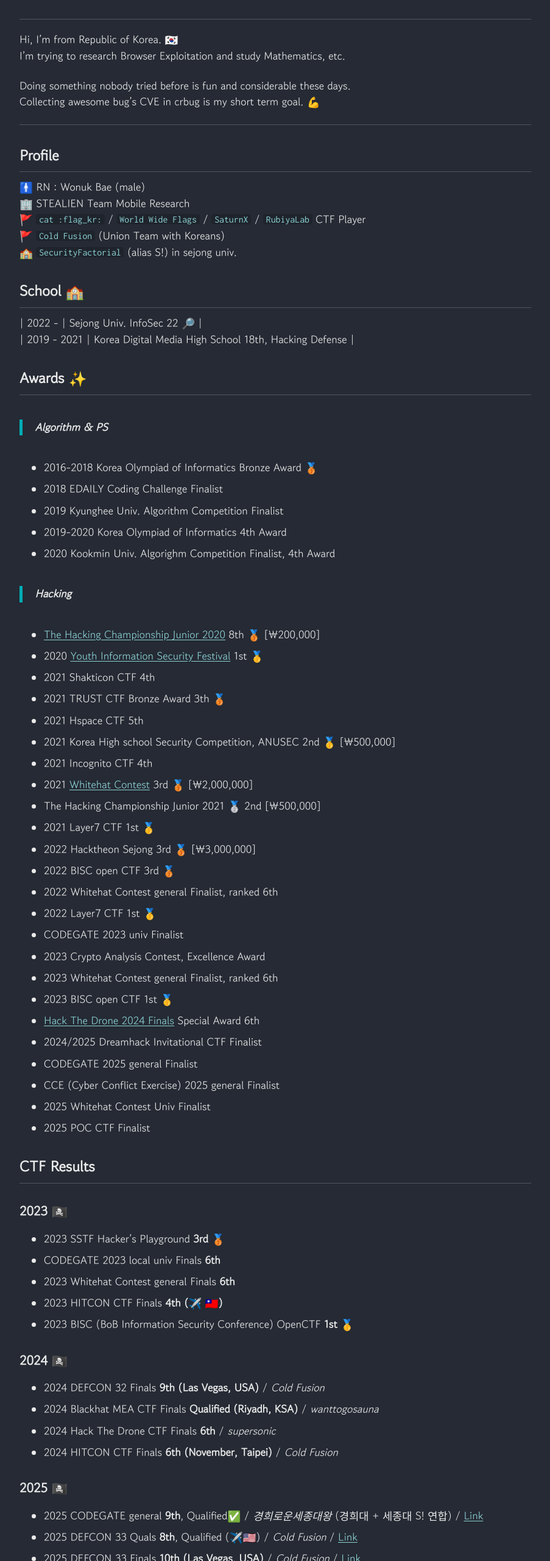
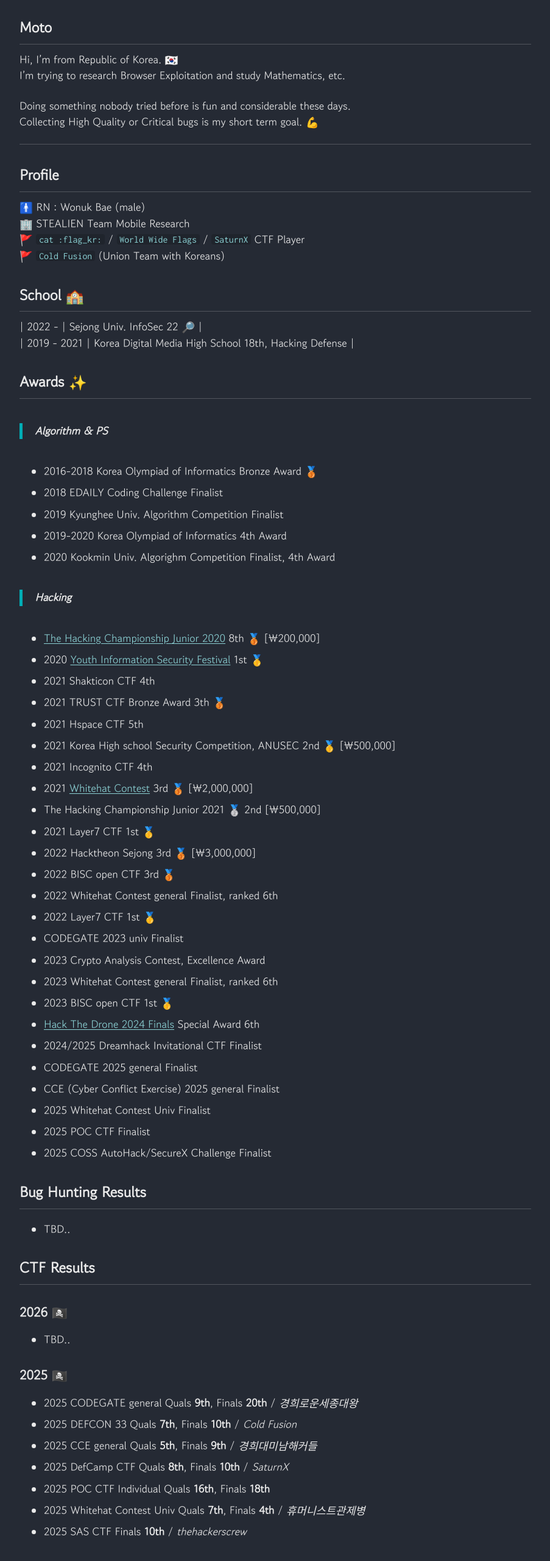
Before and after one commit to bww9641/myblog_v2, a plain HTML site: page about/index.html in a window 1280 px wide. Shown: the part 240-2800 px from the top of the page at 61% size, without its empty margins (188-1091 px from the left). Drawn offline with nearby package versions, Linux system fonts and the light colour scheme; some packages are replaced by stand-ins of ours.

Commit message:
update about.md (251227)

```diff
--- a/about/index.html
+++ b/about/index.html
@@ -219,22 +219,21 @@
 “We are what we repeatedly do. Excellence, then, is not an act, but a habit.” - Will Durant</p>
 </blockquote>
 
-<hr />
+<h2 id="moto">Moto</h2>
 
 <p>Hi, I’m from Republic of Korea. 🇰🇷<br />
 I’m trying to research Browser Exploitation and study Mathematics, etc.</p>
 
 <p>Doing something nobody tried before is fun and considerable these days.<br />
-Collecting awesome bug’s CVE in crbug is my short term goal. 💪</p>
+Collecting High Quality or Critical bugs is my short term goal. 💪</p>
 
 <hr />
 
 <h2 id="profile">Profile</h2>
 <p>🚹 RN : Wonuk Bae (male)<br />
 🏢 STEALIEN Team Mobile Research<br />
-🚩 <a href="https://x.com/cat_flag_kr" target="_blank" style="text-decoration:none"><code class="language-plaintext highlighter-rouge">cat :flag_kr:</code></a> / <a href="https://x.com/WWFlags" target="_blank" style="text-decoration:none"><code class="language-plaintext highlighter-rouge">World Wide Flags</code></a> / <a href="https://www.saturnx.blog/about" target="_blank" style="text-decoration:none"><code class="language-plaintext highlighter-rouge">SaturnX</code></a> / <a href="https://rubiyalab.team" target="_blank" style="text-decoration:none"><code class="language-plaintext highlighter-rouge">RubiyaLab</code></a> CTF Player<br />
-🚩 <a href="https://ctftime.org/team/287429" target="_blank" style="text-decoration:none"><code class="language-plaintext highlighter-rouge">Cold Fusion</code></a> (Union Team with Koreans)<br />
-🏫 <a href="https://sites.google.com/view/ssfactorial2024/home" target="_blank" style="text-decoration:none"><code class="language-plaintext highlighter-rouge">SecurityFactorial</code></a> (alias S!) in sejong univ.</p>
+🚩 <a href="https://x.com/cat_flag_kr" target="_blank" style="text-decoration:none"><code class="language-plaintext highlighter-rouge">cat :flag_kr:</code></a> / <a href="https://x.com/WWFlags" target="_blank" style="text-decoration:none"><code class="language-plaintext highlighter-rouge">World Wide Flags</code></a> / <a href="https://www.saturnx.blog/about" target="_blank" style="text-decoration:none"><code class="language-plaintext highlighter-rouge">SaturnX</code></a> CTF Player<br />
+🚩 <a href="https://ctftime.org/team/287429" target="_blank" style="text-decoration:none"><code class="language-plaintext highlighter-rouge">Cold Fusion</code></a> (Union Team with Koreans)</p>
 
 <h2 id="school-">School 🏫</h2>
 <p>| 2022 -      | Sejong Univ. InfoSec 22 🔎 |<br />
@@ -282,16 +281,29 @@ Collecting awesome bug’s CVE in crbug is my short term goal. 💪</p>
   <li>CCE (Cyber Conflict Exercise) 2025 general Finalist</li>
   <li>2025 Whitehat Contest Univ Finalist</li>
   <li>2025 POC CTF Finalist</li>
+  <li>2025 COSS AutoHack/SecureX Challenge Finalist</li>
+</ul>
+
+<h2 id="bug-hunting-results">Bug Hunting Results</h2>
+<ul>
+  <li>TBD..</li>
 </ul>
 
 <h2 id="ctf-results">CTF Results</h2>
-<h4 id="2023-️">2023 🏴‍☠️</h4>
+<h4 id="2026-️">2026 🏴‍☠️</h4>
 <ul>
-  <li>2023 SSTF Hacker’s Playground <strong>3rd</strong> 🥉</li>
-  <li>CODEGATE 2023 local univ Finals <strong>6th</strong></li>
-  <li>2023 Whitehat Contest general Finals <strong>6th</strong></li>
-  <li>2023 HITCON CTF Finals <strong>4th (✈️ 🇹🇼)</strong></li>
-  <li>2023 BISC (BoB Information Security Conference) OpenCTF <strong>1st</strong> 🥇</li>
+  <li>TBD..</li>
+</ul>
+
+<h4 id="2025-️">2025 🏴‍☠️</h4>
+<ul>
+  <li>2025 CODEGATE general Quals <strong>9th</strong>, Finals <strong>20th</strong> / <em>경희로운세종대왕</em></li>
+  <li>2025 DEFCON 33 Quals <strong>7th</strong>, Finals <strong>10th</strong> / <em>Cold Fusion</em></li>
+  <li>2025 CCE general Quals <strong>5th</strong>, Finals <strong>9th</strong> / <em>경희대미남해커들</em></li>
+  <li>2025 DefCamp CTF Quals <strong>8th</strong>, Finals <strong>10th</strong> / <em>SaturnX</em></li>
+  <li>2025 POC CTF Individual Quals <strong>16th</strong>, Finals <strong>18th</strong></li>
+  <li>2025 Whitehat Contest Univ Quals <strong>7th</strong>, Finals <strong>4th</strong> / <em>휴머니스트관제병</em></li>
+  <li>2025 SAS CTF Finals <strong>10th</strong> / <em>thehackerscrew</em></li>
 </ul>
 
 <h4 id="2024-️">2024 🏴‍☠️</h4>
@@ -302,17 +314,13 @@ Collecting awesome bug’s CVE in crbug is my short term goal. 💪</p>
   <li>2024 HITCON CTF Finals <strong>6th (November, Taipei)</strong> / <em>Cold Fusion</em></li>
 </ul>
 
-<h4 id="2025-️">2025 🏴‍☠️</h4>
+<h4 id="2023-️">2023 🏴‍☠️</h4>
 <ul>
-  <li>2025 CODEGATE general <strong>9th</strong>, Qualified✅ / <em>경희로운세종대왕</em> (경희대 + 세종대 S! 연합) / <a href="https://x.com/st4rlight_exp/status/1907654690034045030" target="_blank">Link</a></li>
-  <li>2025 DEFCON 33 Quals <strong>8th</strong>, Qualified (✈️🇺🇸) / <em>Cold Fusion</em> / <a href="https://x.com/st4rlight_exp/status/1911575860454539701" target="_blank">Link</a></li>
-  <li>2025 DEFCON 33 Finals <strong>10th (Las Vegas, USA)</strong> / <em>Cold Fusion</em> / <a href="https://x.com/st4rlight_exp/status/1954954227903811918" target="_blank">Link</a></li>
-  <li>2025 CCE general quals <strong>5th</strong>, Qualified✅ / <em>경희대미남해커들 (PwnLab)</em> / <a href="https://x.com/st4rlight_exp/status/1956648915668799805" target="_blank">Link</a></li>
-  <li>2025 Blackhat MEA CTF, Qualified (✈️🇸🇦) / <em>Eclipse Five (with Giappppp, One, luv, P1ain)</em></li>
-  <li>2025 DefCamp CTF Quals <strong>8th</strong>, Qualified (✈️🇷🇴) / <em>SaturnX</em> / <a href="https://x.com/st4rlight_exp/status/1967171651247980611" target="_blank">Link</a></li>
-  <li>2025 POC CTF Individual Quals <strong>16th</strong>, Qualified✅ (of 50 players)</li>
-  <li>2025 Whitehat Contest Univ <strong>7th</strong>, Qualified✅ / <em>휴머니스트관제병 (with andsopwn, forgotten, filime)</em> / <a href="https://x.com/st4rlight_exp/status/1979479036821950469" target="_blank">Link</a></li>
-  <li>2025 SAS CTF Finals pending as an invited member of <em>thehackerscrew</em> (✈️🇹🇭)</li>
+  <li>2023 SSTF Hacker’s Playground <strong>3rd</strong> 🥉</li>
+  <li>CODEGATE 2023 local univ Finals <strong>6th</strong></li>
+  <li>2023 Whitehat Contest general Finals <strong>6th</strong></li>
+  <li>2023 HITCON CTF Finals <strong>4th (✈️ 🇹🇼)</strong></li>
+  <li>2023 BISC (BoB Information Security Conference) OpenCTF <strong>1st</strong> 🥇</li>
 </ul>
 
 <h2 id="speaker-">Speaker 🎤</h2>
@@ -328,11 +336,10 @@ Collecting awesome bug’s CVE in crbug is my short term goal. 💪</p>
 <ul>
   <li>2021 <a href="https://dreamhack.io/wargame?search=st4rlight&amp;page=1" target="_blank">Dreamhack UCC Featured Prob Author</a></li>
   <li>2023 SSL(Stealien Security Leader) Mentor for <a href="https://www.instagram.com/p/CxCnz6ovtAQ/?img_index=1" target="_blank"><strong>Deep Understanding for Capture The Flag (CTF)</strong></a></li>
-  <li>2023/2024 ACS CTF Quals/Finals Author</li>
-  <li>2025 RubiyaLabCTF Pwnable Study Mentor (Prior)</li>
+  <li>2023/2024 ACS CTF Author, 2025 Administrator</li>
 </ul>
 
-<h3 id="contact">Contact</h3>
+<h2 id="contact">Contact</h2>
 <p>Email : bww9641[@]naver.com / bww9643[@]gmail.com<br />
 Discord : <strong>st4rlight_exp (st4rlight)</strong><br />
 Twitter(X) : <strong><a href="https://x.com/st4rlight_exp" target="_blank">@st4rlight_exp</a></strong></p>
--- a/feed.xml
+++ b/feed.xml
@@ -1,4 +1,4 @@
-<?xml version="1.0" encoding="utf-8"?><feed xmlns="http://www.w3.org/2005/Atom" ><generator uri="https://jekyllrb.com/" version="4.3.3">Jekyll</generator><link href="http://localhost:4000/feed.xml" rel="self" type="application/atom+xml" /><link href="http://localhost:4000/" rel="alternate" type="text/html" /><updated>2025-10-19T14:45:53+09:00</updated><id>http://localhost:4000/feed.xml</id><title type="html">Hacky Life &amp;amp; Writeup</title><subtitle>be the special st4rlight in the world 🌠</subtitle><author><name>st4rlight (Ainsetin)</name></author><entry><title type="html">CTF Write-up [test]</title><link href="http://localhost:4000/ctf/ctf_test/" rel="alternate" type="text/html" title="CTF Write-up [test]" /><published>2024-07-19T14:00:00+09:00</published><updated>2024-07-19T14:00:00+09:00</updated><id>http://localhost:4000/ctf/ctf_test</id><content type="html" xml:base="http://localhost:4000/ctf/ctf_test/"><![CDATA[<h2 id="summary">Summary</h2>
+<?xml version="1.0" encoding="utf-8"?><feed xmlns="http://www.w3.org/2005/Atom" ><generator uri="https://jekyllrb.com/" version="4.3.3">Jekyll</generator><link href="http://localhost:4000/feed.xml" rel="self" type="application/atom+xml" /><link href="http://localhost:4000/" rel="alternate" type="text/html" /><updated>2025-12-27T02:04:30+09:00</updated><id>http://localhost:4000/feed.xml</id><title type="html">Hacky Life &amp;amp; Writeup</title><subtitle>be the special st4rlight in the world 🌠</subtitle><author><name>st4rlight (Ainsetin)</name></author><entry><title type="html">CTF Write-up [test]</title><link href="http://localhost:4000/ctf/ctf_test/" rel="alternate" type="text/html" title="CTF Write-up [test]" /><published>2024-07-19T14:00:00+09:00</published><updated>2024-07-19T14:00:00+09:00</updated><id>http://localhost:4000/ctf/ctf_test</id><content type="html" xml:base="http://localhost:4000/ctf/ctf_test/"><![CDATA[<h2 id="summary">Summary</h2>
 <p>Solved 3 pwn (including windows kernel exploitation), 3 crypto, 2 rev, 1 forensic.<br />
 pwn focused on FSB attack or ezpz kernel exploitation.<br />
 RSA, elgamel simple attack in crypto. and etc..</p>
```
